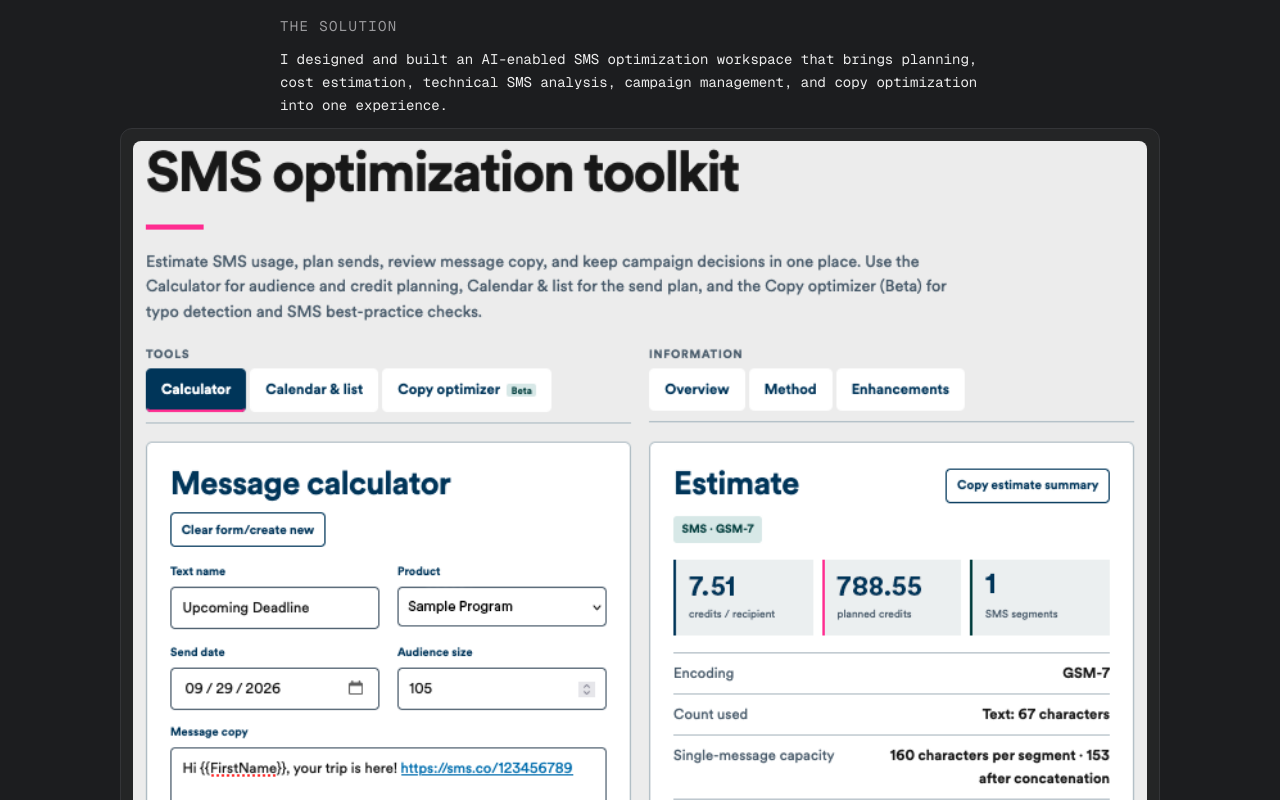
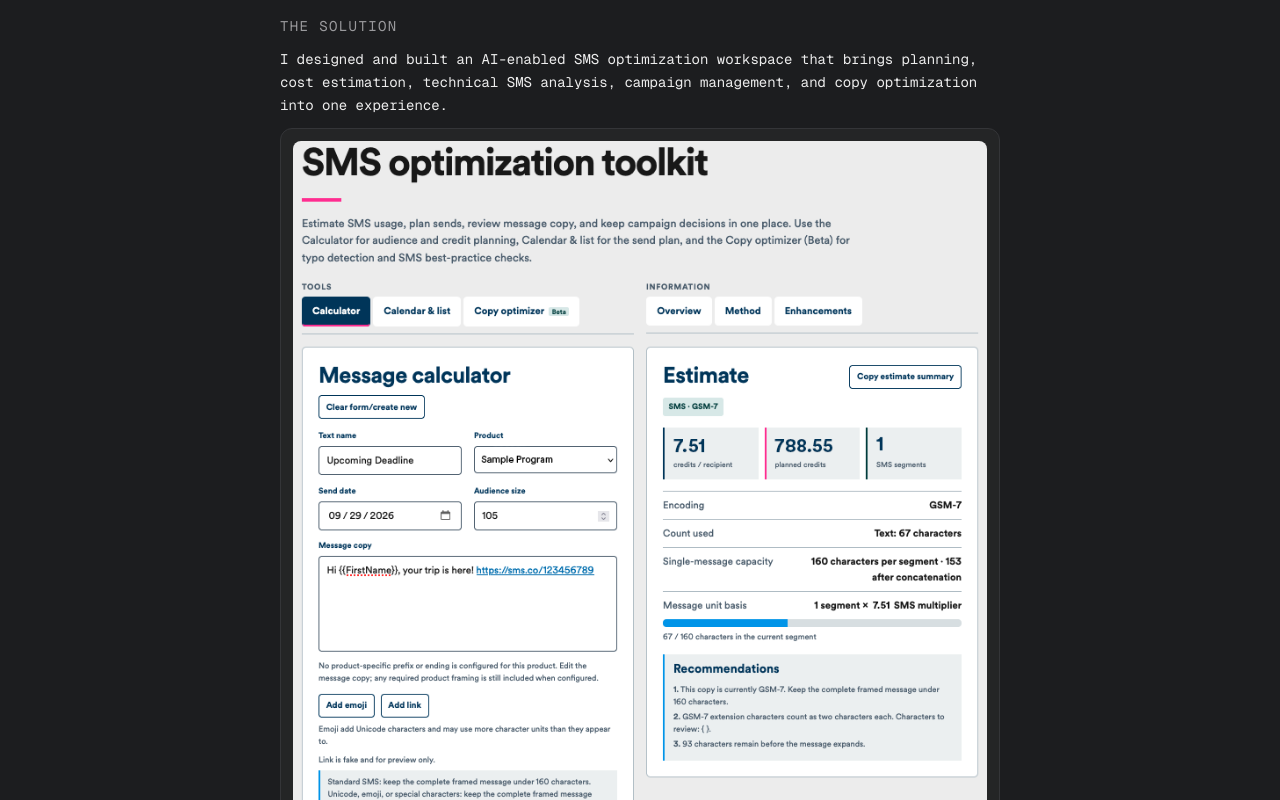
Before and after one commit to roxy519/roxylabs, a Next.js app: page /work/sms-optimization in a window 1280 px wide. Shown: the part 540-1340 px from the top of the page. Built offline with nearby package versions, Linux system fonts and the light colour scheme.

Commit message:
Update case-study-image.tsx

```diff
--- a/app/work/_components/case-study-image.tsx
+++ b/app/work/_components/case-study-image.tsx
@@ -22,11 +22,7 @@ export function CaseStudyImage({
 
   return (
     <>
-      <div
-        style={{ marginLeft: "calc(50% - 50vw)", marginRight: "calc(50% - 50vw)" }}
-        className="flex justify-center px-6"
-      >
-        <div className="w-full max-w-[1040px]">
+      <div className="w-full">
         <button
           type="button"
           onClick={() => setExpanded(true)}
@@ -39,14 +35,13 @@ export function CaseStudyImage({
             width={width}
             height={height}
             className="w-full rounded-lg"
-              sizes="(min-width: 1040px) 1040px, 100vw"
+            sizes="(min-width: 768px) 720px, 100vw"
           />
         </button>
         <p className="mt-3 text-sm leading-relaxed text-foreground">
           {caption}
         </p>
         <p className="mt-1 text-xs text-muted">{subcaption}</p>
-        </div>
       </div>
 
       {expanded && (
```
Lines whose indentation alone changed are shown as unchanged.
